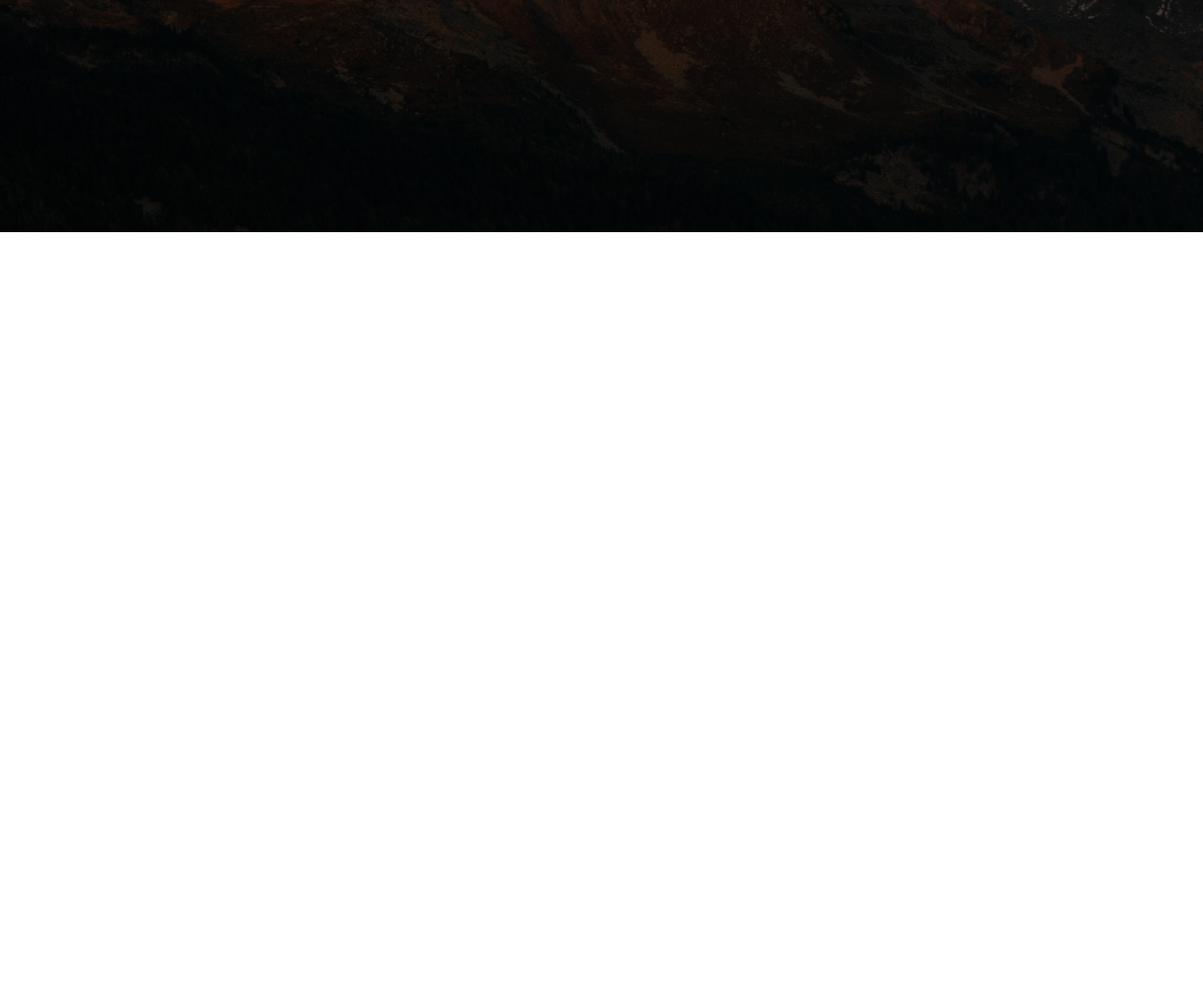
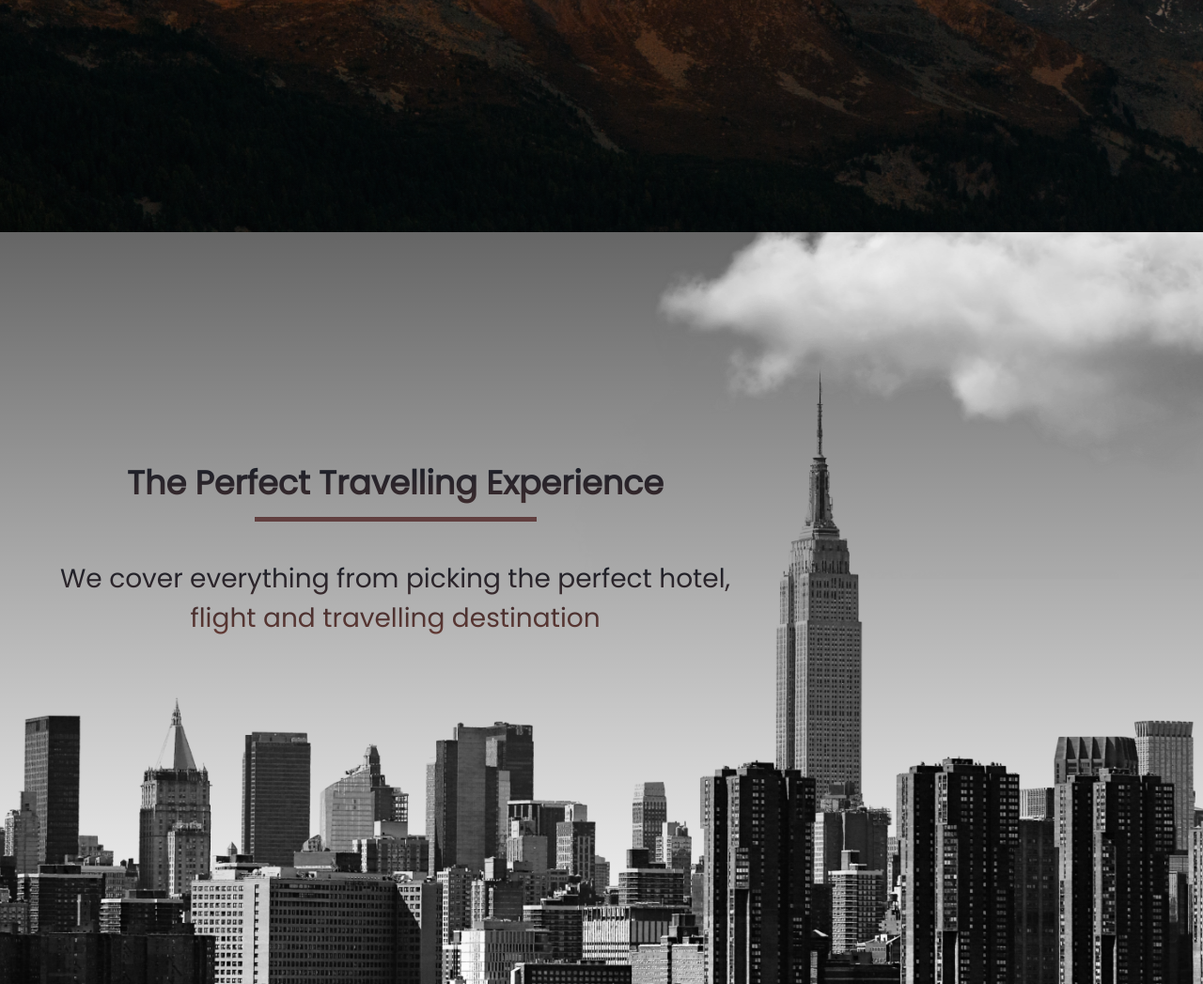
Before and after one commit to jabed007/project-travelly, a plain HTML site: page index.html in a window 1280 px wide. Shown: the part 553-1600 px from the top of the page at 94% size. Before the commit the page ends 800 px from the top, so only its background shows below. Drawn offline with Linux system fonts and the light colour scheme; a web font is replaced by a local one.

Commit message:
section location

```diff
--- a/index.html
+++ b/index.html
@@ -43,5 +43,16 @@
         <button class="btn">Book Now</button>
       </div>
     </section>
+
+    <section class="section-location">
+      <div class="location-text">
+        <h2>The Perfect Travelling Experience</h2>
+        <h3>
+          We cover everything from picking the perfect hotel, <br />
+          flight and travelling destination
+        </h3>
+      </div>
+      <img src="img/cloud.png" alt="Cloud" class="cloud-img" />
+    </section>
   </body>
 </html>
--- a/responsive.css
+++ b/responsive.css
@@ -6,6 +6,11 @@
   .logo {
     padding: 2rem;
   }
+
+  .cloud-img {
+    height: 10rem;
+    height: auto;
+  }
 }
 
 @media only screen and (max-width: 621px) {
--- a/style.css
+++ b/style.css
@@ -81,9 +81,6 @@ h5 {
   align-items: center;
 }
 
-.main-nav ul li {
-}
-
 .logo {
   flex: 2 1 40rem;
   font-family: "Pattaya", sans-serif;
@@ -92,7 +89,7 @@ h5 {
 /* Section Hero */
 
 .hero-section {
-  background-image: linear-gradient(rgba(0, 0, 0, 0.7), rgba(0, 0, 0, 0.7)),
+  background-image: linear-gradient(rgba(0, 0, 0, 0.5), rgba(0, 0, 0, 0.5)),
     url(img/contact-mountain.png);
   background-size: cover;
   background-position: center;
@@ -117,3 +114,76 @@ h5 {
 .hero-text-box h3 {
   margin-bottom: 2rem;
 }
+
+/* Section Locations */
+
+.section-location {
+  min-height: 100vh;
+  background-image: linear-gradient(rgba(0, 0, 0, 0.603), transparent),
+    url(img/new-york-page.png);
+  background-size: cover;
+  background-position: center;
+  position: relative;
+  overflow: hidden;
+}
+
+.location-text {
+  position: absolute;
+  top: 30%;
+  left: 5%;
+
+  font-weight: 300;
+}
+
+.location-text h2 {
+  font-size: 3.5rem;
+  padding-bottom: 3rem;
+  margin-bottom: 1rem;
+  text-align: center;
+
+  background: linear-gradient(#131c27, #663b34);
+  background-clip: text;
+  -webkit-background-clip: text;
+  color: transparent;
+}
+
+.location-text h2::after {
+  content: "";
+  display: block;
+  width: 300px;
+  height: 5px;
+  background-color: rgba(65, 14, 14, 0.664);
+  margin: 0 auto;
+  margin-top: 1rem;
+}
+
+.location-text h3 {
+  font-size: 2.8rem;
+  font-weight: 400;
+  text-align: center;
+  background: linear-gradient(#131c27, #663b34);
+  background-clip: text;
+  -webkit-background-clip: text;
+  color: transparent;
+}
+
+.cloud-img {
+  height: 40rem;
+  width: auto;
+  position: absolute;
+  top: 0;
+  right: 0;
+  /* z-index: -1; */
+  opacity: 1;
+  animation: cloudAnimation 3s infinite alternate ease-in-out;
+}
+
+/* Animation */
+@keyframes cloudAnimation {
+  from {
+    transform: translate(10%, -10%);
+  }
+  to {
+    transform: translate(0%, 0%);
+  }
+}
```
